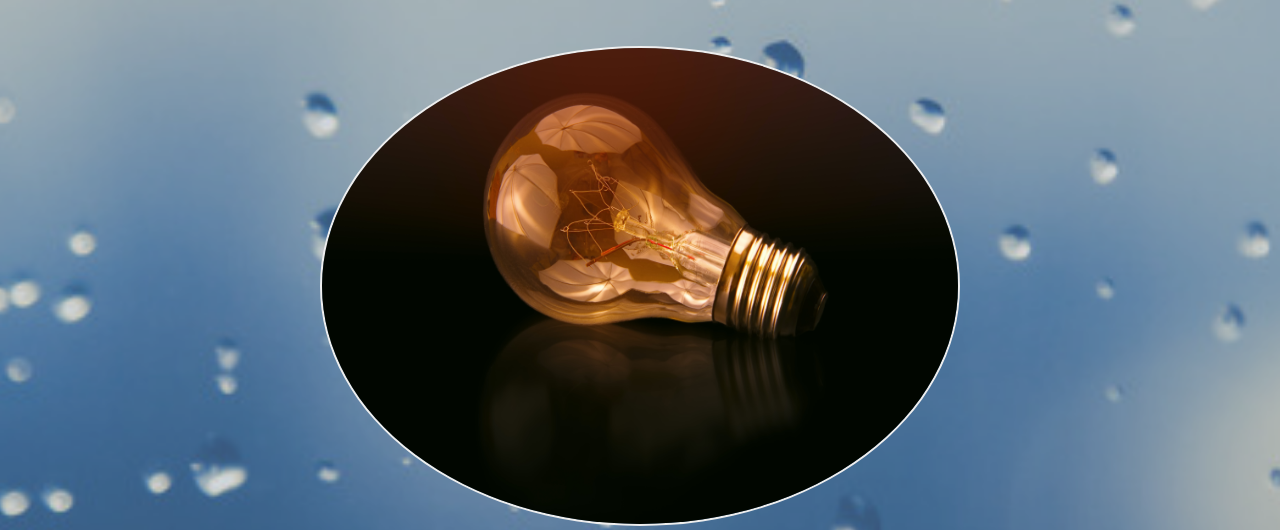
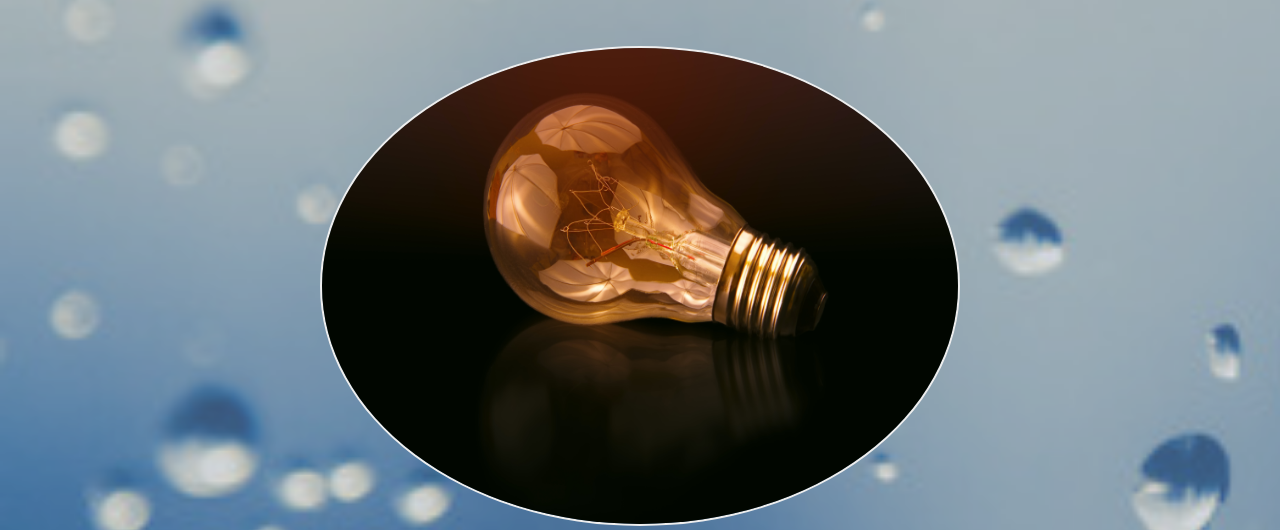
Before and after one commit to hyeonyohwan/practicePortfolio, a plain HTML site: page index.html in a window 1280 px wide. Shown: the part 74-604 px from the top of the page. Drawn offline with Linux system fonts and the light colour scheme.

Commit message:
modify img errors

```diff
--- a/style.css
+++ b/style.css
@@ -151,7 +151,10 @@ p {
 
 /* Home */
 #home {
-  background: url("../imgs/background.png") center/cover no-repeat;
+  background-image: url("../imgs/background.png");
+  background-repeat: no-repeat;
+  justify-content: center;
+  background: cover;
   padding: 40px;
   padding-top: 120px;
   text-align: center;
```
